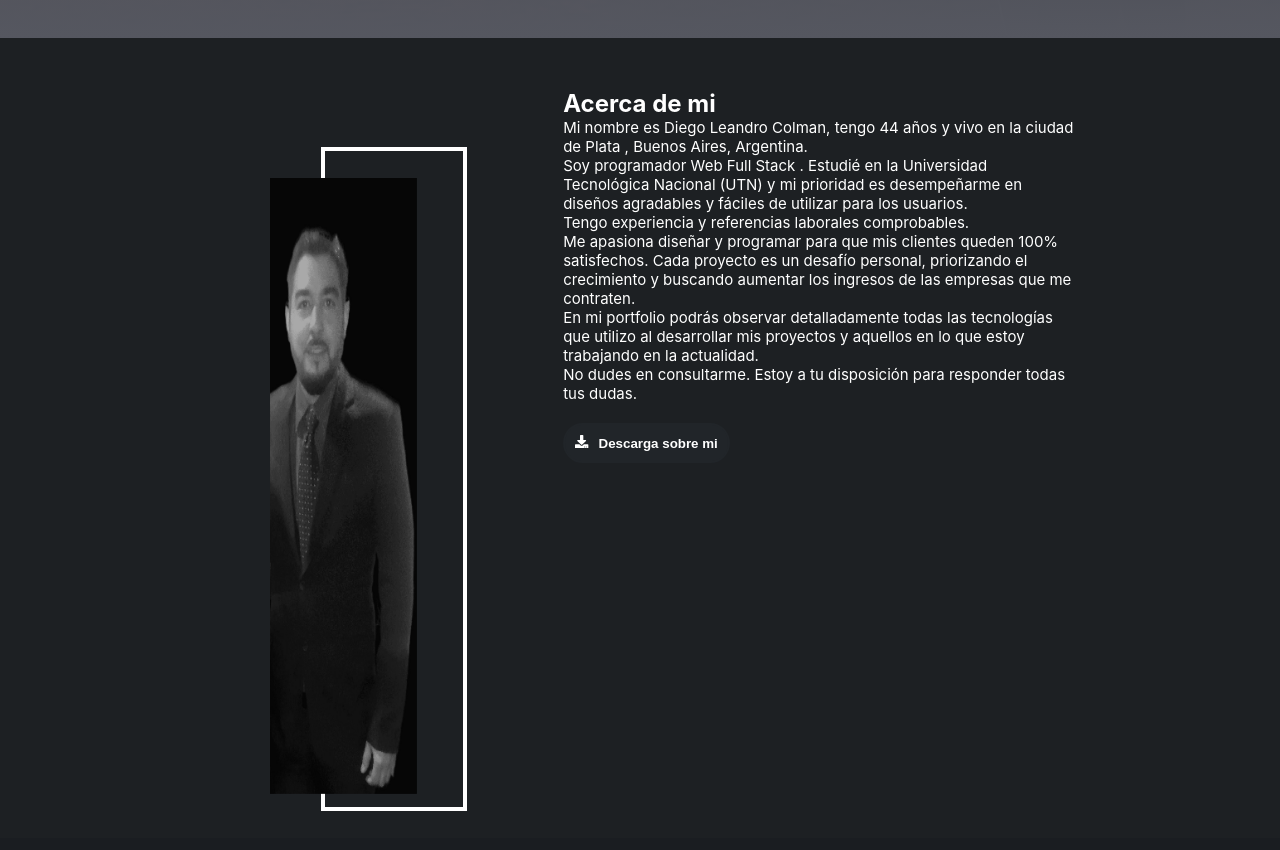
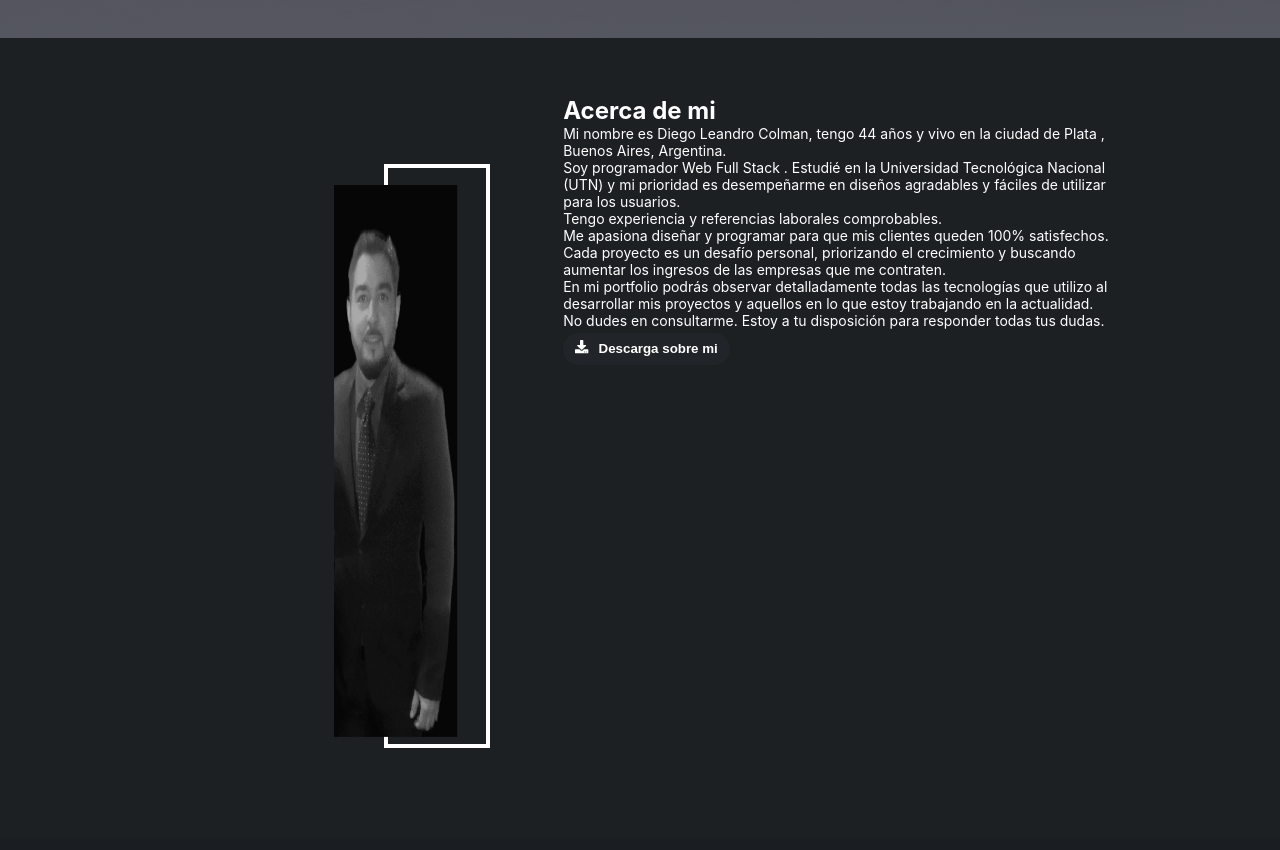
Before and after one commit to Lcdiego/Portfolio, a React (Create React App) app: page / in a window 1280 px wide. Shown: the part 762-1612 px from the top of the page. Built offline with nearby package versions, Linux system fonts and the light colour scheme.

Commit message:
cambio caja imagen

```diff
--- a/src/components/TP-Porfolio/Main/Main.css
+++ b/src/components/TP-Porfolio/Main/Main.css
@@ -42,7 +42,7 @@
 }
 .descripcionMIa{
     width: 80%;
-    margin-top: 7%;
+    margin-top: 5%;
 }
 
 .titulo{
@@ -54,9 +54,9 @@
 .button{
     display: flex;
     align-items: center;
-    margin-top: 20px;
+    margin-top: 4px;
     min-width: 130px;
-    height: 40px;
+    height: 32px;
     color: #fff;
     padding: 5px 10px;
     font-weight: bold;
@@ -84,18 +84,17 @@
     display: flex;
     flex-direction: column;
     background-color:rgb(29,32,35);
-    height: 100vh;
+
  }
  .contenedorImagen_caja{
     width: 100%;
-    height: 35%;
+    height: 50%;
     display: flex;
     justify-content: flex-start;
-    padding-left: 16px;
+    padding-left: 33px;
 
 
-}
-.imagenPrincipal{
+}.imagenPrincipal{
     width: 11%;
     height: 77%;
     margin-top: 0%;
@@ -112,14 +111,17 @@
     top: 0%;
 
     }
-    .contenedorDescripcion{
+.contenedorDescripcion{
         display: flex;
         justify-content: center;
+        align-items: center;
         width: 100%;
-        height: 40%;
+        height: 50%;
         padding-top: 0%;
         margin-left: 0px;
     }
+
+
 
 .descripcionMIa{
 
@@ -136,7 +138,7 @@
     font-size: 11px;
 }
 .button{
-    margin-top: 41px;
+    margin-top: -1px;
     min-width: 104px;
 
 
@@ -187,7 +189,7 @@
     }
 
     .caja{
-        width: 18%;
+        width: 16%;
         right: 11%;
 
     }
@@ -226,82 +228,76 @@
         align-items: flex-end;
     }
     .imagenPrincipal{
-        width: 34%;
-        height: 77%;
-        margin-bottom: 44px;
+        width: 123px;
+        margin-bottom: 111px;
     }
     .caja{
-        width: 34%;
-        height: 83%;
-        bottom: 27px;
-        right: 21%;
+        width: 106px;
+        height: 73%;
+        bottom: 100px;
+        right: 19%;
     }
     .descripcionMIa{
         width: 100%;
-        margin-top: 15%;
+        margin-top: 9%;
     }
     .titulo{
         font-size: 24px;
     }
     .parrafo{
-        font-size: 14px;
+        font-size: 13px;
     }
 
 }
 @media(min-width:800px){
     .imagenPrincipal{
-        width: 32%;
+        margin-bottom: 107px;
     }
     .caja{
-        width: 33%;
-        right: 20%;
+        bottom: 96px;
+        right: 18%;
     }
     .descripcionMIa{
-        margin-top: 13%;
+        margin-top: 9%;
     }
 
 }
 @media(min-width:900px){
-    .imagenPrincipal{
-        width: 30%;
-    }
+
     .caja{
-        width: 29%;
-        right: 19%;
+
+        right: 17%;
     }
     .descripcionMIa{
-        margin-top: 12%;
+        margin-top: 9%;
     }
 
 
 }
 @media(min-width:1000px){
     .imagenPrincipal{
-        width: 28%;
+        margin-bottom: 101px;
     }
     .caja{
-        width: 25%;
+        bottom: 90px;
         right: 15%;
     }
     .descripcionMIa{
-        width: 80%;
-        margin-top: 11%;
+        width: 90%;
+        margin-top: 9%;
     }
     .parrafo{
-        font-size: 15px;
+        font-size: 14px;
 
 
 }
 
 }
 @media(min-width:1100px){
-    .imagenPrincipal{
-        width: 27%;
 
-    }
     .caja{
-        width: 24%;
-        right: 16%;
+
+        right: 14%;
     }
     .descripcionMIa{
         margin-top: 9%;
@@ -310,29 +306,24 @@
 
 }
 @media(min-width:1200px){
-    .imagenPrincipal{
-        width: 26%;
-    }
+
     .caja{
-        width: 26%;
-        right: 17%;
+
+        right: 13%;
     }
     .descripcionMIa{
-        margin-top: 8%;
+        margin-top: 9%;
     }
 
 }
-@media(min-width:1326px){
-    .imagenPrincipal{
-        width: 25%;
+@media(min-width:1300px){
 
-    }
     .caja{
-        width: 24%;
-        right: 15%;
+
+        right: 12%;
     }
     .descripcionMIa{
-        margin-top: 8%;
+        margin-top: 9%;
     }
 
 }
```
